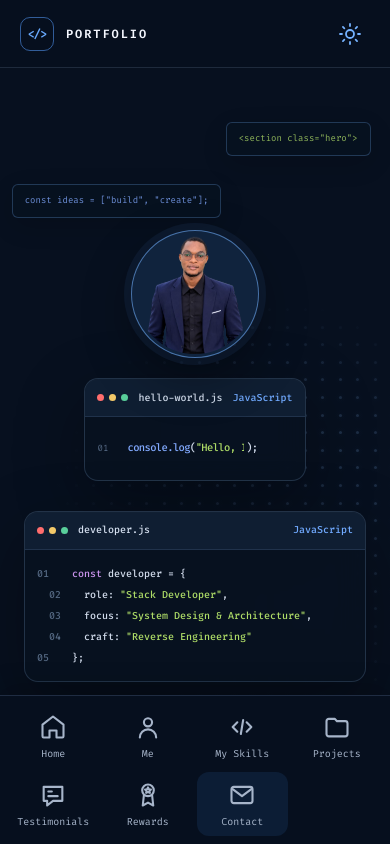
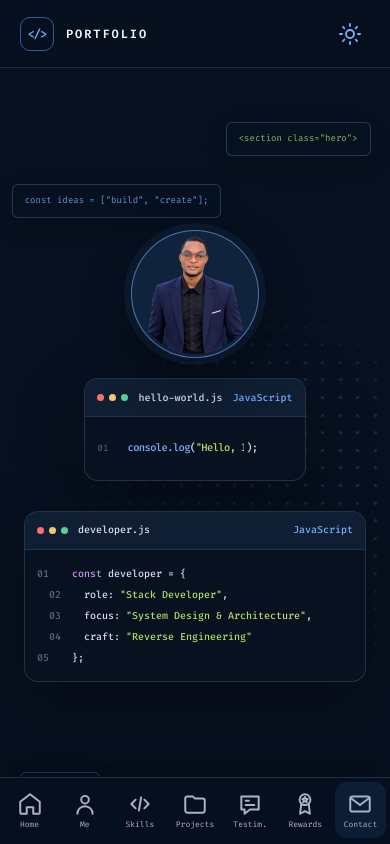
Before and after one commit to joelmsika-pixel/p, a Vue app: page / in a window 390 px wide. Shown: the top 844 px of the page. Built offline with nearby package versions, Linux system fonts and the light colour scheme.

Commit message:
feat: update mobile navigation labels and styles for improved clarity and responsiveness

```diff
--- a/src/App.vue
+++ b/src/App.vue
@@ -7,6 +7,11 @@ const sectionIds = ['home', 'me', 'my-skills', 'projects', 'testimonials', 'rewa
 const navigationLinks = sectionIds.map((id) => ({
   id,
   label: id === 'my-skills' ? 'My Skills' : id.charAt(0).toUpperCase() + id.slice(1),
+  mobileLabel: {
+    'my-skills': 'Skills',
+    testimonials: 'Testim.',
+    rewards: 'Rewards',
+  }[id] ?? (id.charAt(0).toUpperCase() + id.slice(1)),
 }))
 const activeSection = ref('home')
 const headerVisible = ref(true)
@@ -82,7 +87,7 @@ onBeforeUnmount(() => {
 </script>
 
 <template>
-  <div class="min-h-screen pt-24 max-[640px]:pt-[68px] max-[640px]:pb-[calc(96px+env(safe-area-inset-bottom))] max-[520px]:pb-[calc(160px+env(safe-area-inset-bottom))]">
+  <div class="min-h-screen pt-24 max-[640px]:pt-[68px] max-[640px]:pb-[calc(76px+env(safe-area-inset-bottom))]">
     <header
       class="fixed left-0 top-0 z-20 flex min-h-24 w-full -translate-y-[110%] items-center justify-between border-b border-[rgba(176,202,241,0.14)] bg-[rgba(7,16,31,0.96)] px-[clamp(24px,8.3vw,132px)] backdrop-blur-[16px] transition-transform duration-[280ms] ease-in-out motion-reduce:transition-none max-[640px]:min-h-[68px] max-[640px]:px-5"
       :class="{ 'translate-y-0': headerVisible }"
@@ -146,14 +151,14 @@ onBeforeUnmount(() => {
       </button>
     </header>
     <nav
-      class="fixed bottom-0 left-0 z-30 hidden w-full grid-cols-7 items-stretch gap-1 border-t border-[rgba(143,177,225,0.18)] bg-[rgba(7,16,31,0.98)] px-2 pt-2 pb-[calc(8px+env(safe-area-inset-bottom))] shadow-[0_-8px_24px_rgba(0,0,0,0.2)] backdrop-blur-[18px] max-[640px]:grid max-[520px]:grid-cols-4"
+      class="fixed bottom-0 left-0 z-30 hidden w-full grid-cols-7 items-stretch gap-1 border-t border-[rgba(143,177,225,0.18)] bg-[rgba(7,16,31,0.98)] px-1 pt-1 pb-[calc(6px+env(safe-area-inset-bottom))] shadow-[0_-8px_24px_rgba(0,0,0,0.2)] backdrop-blur-[18px] max-[640px]:grid"
       aria-label="Mobile navigation"
     >
       <RouterLink
         v-for="link in navigationLinks"
         :key="link.id"
         :to="`/#${link.id}`"
-        class="flex min-h-[68px] flex-col items-center justify-center gap-2 rounded-xl px-1 py-2 font-code text-[10px] leading-none text-[#a7b5ca] no-underline transition-colors duration-200 hover:text-[#75b2ff] max-[520px]:min-h-[64px]"
+        class="flex min-h-14 flex-col items-center justify-center gap-1 rounded-xl py-1 font-code text-[8px] leading-none text-[#a7b5ca] no-underline transition-colors duration-200 hover:text-[#75b2ff]"
         :class="{ 'bg-[rgba(62,132,220,0.12)] text-[#75b2ff]': activeSection === link.id }"
         :aria-label="link.label"
         :title="link.label"
@@ -161,7 +166,7 @@ onBeforeUnmount(() => {
       >
         <svg
           v-if="link.id === 'home'"
-          class="size-7"
+          class="size-[26px]"
           viewBox="0 0 24 24"
           fill="none"
           stroke="currentColor"
@@ -174,7 +179,7 @@ onBeforeUnmount(() => {
         </svg>
         <svg
           v-else-if="link.id === 'me'"
-          class="size-7"
+          class="size-[26px]"
           viewBox="0 0 24 24"
           fill="none"
           stroke="currentColor"
@@ -188,7 +193,7 @@ onBeforeUnmount(() => {
         </svg>
         <svg
           v-else-if="link.id === 'my-skills'"
-          class="size-7"
+          class="size-[26px]"
           viewBox="0 0 24 24"
           fill="none"
           stroke="currentColor"
@@ -201,7 +206,7 @@ onBeforeUnmount(() => {
         </svg>
         <svg
           v-else-if="link.id === 'projects'"
-          class="size-7"
+          class="size-[26px]"
           viewBox="0 0 24 24"
           fill="none"
           stroke="currentColor"
@@ -214,7 +219,7 @@ onBeforeUnmount(() => {
         </svg>
         <svg
           v-else-if="link.id === 'testimonials'"
-          class="size-7"
+          class="size-[26px]"
           viewBox="0 0 24 24"
           fill="none"
           stroke="currentColor"
@@ -228,7 +233,7 @@ onBeforeUnmount(() => {
         </svg>
         <svg
           v-else-if="link.id === 'rewards'"
-          class="size-7"
+          class="size-[26px]"
           viewBox="0 0 24 24"
           fill="none"
           stroke="currentColor"
@@ -242,7 +247,7 @@ onBeforeUnmount(() => {
         </svg>
         <svg
           v-else
-          class="size-7"
+          class="size-[26px]"
           viewBox="0 0 24 24"
           fill="none"
           stroke="currentColor"
@@ -254,7 +259,7 @@ onBeforeUnmount(() => {
           <rect x="3" y="5" width="18" height="14" rx="2" />
           <path d="m4 7 8 6 8-6" />
         </svg>
-        <span class="whitespace-nowrap">{{ link.label }}</span>
+        <span class="whitespace-nowrap">{{ link.mobileLabel }}</span>
       </RouterLink>
     </nav>
     <RouterView />
```
